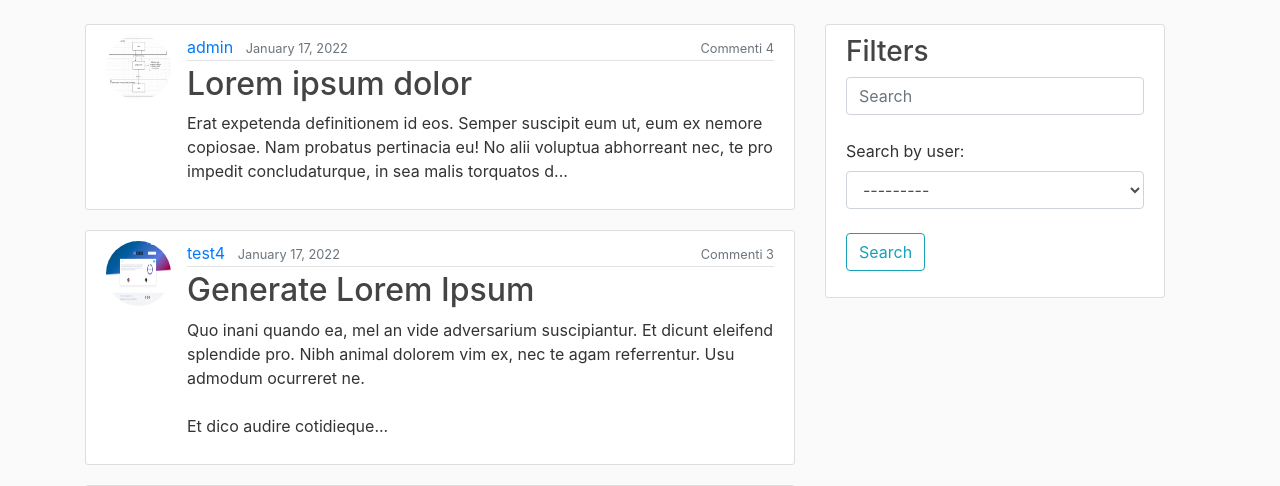
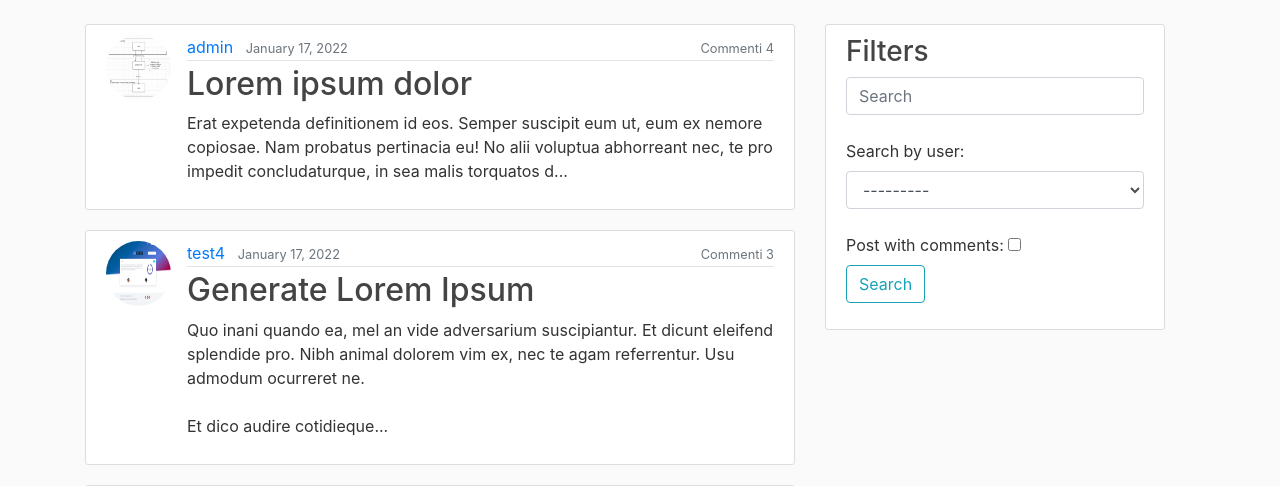
Before and after one commit to CarloTamburrelli/django_blog, a Django app: page / in a window 1280 px wide. Shown: the part 56-542 px from the top of the page. Run offline with Django 4.2, Linux system fonts and the light colour scheme; data comes from the database, SQL or seed files in the repository; some libraries are stand-ins or nearby versions.

Commit message:
added only post with comments filter

```diff
--- a/blog/forms.py
+++ b/blog/forms.py
@@ -10,9 +10,11 @@ class CommentForm(forms.Form):
 class SearchPosts(forms.Form):
 	content = forms.CharField(strip=True, label='', widget=forms.TextInput(attrs={'placeholder': 'Search'}))
 	search_by_user = forms.ModelChoiceField(queryset=User.objects.all())
+	post_with_comments = forms.BooleanField()
 	def __init__(self, *args, **kwargs):
 		super(SearchPosts, self).__init__(*args, **kwargs)
 		self.fields['content'].required = False
+		self.fields['post_with_comments'].required = False
 		self.fields['content'].widget.attrs.update({'class': 'form-control mb-4'})
 		self.fields['search_by_user'].required = False
 		self.fields['search_by_user'].widget.attrs.update({'class': 'form-control mb-4'})
--- a/blog/templates/blog/home.html
+++ b/blog/templates/blog/home.html
@@ -34,15 +34,15 @@
 
       {% for num in page_obj.paginator.page_range %}
         {% if page_obj.number == num %}
-          <a class="btn btn-info mb-4" href="?page={{ num }}{% if request.GET.content %}&content={{request.GET.content}}{% endif %}{% if request.GET.search_by_user %}&search_by_user={{request.GET.search_by_user}}{% endif %}">{{ num }}</a>
+          <a class="btn btn-info mb-4" href="?page={{ num }}{% if request.GET.content %}&content={{request.GET.content}}{% endif %}{% if request.GET.search_by_user %}&search_by_user={{request.GET.search_by_user}}{% endif %}{% if request.GET.post_with_comments %}&post_with_comments={{request.GET.post_with_comments}}{% endif %}">{{ num }}</a>
         {% elif num > page_obj.number|add:'-3' and num < page_obj.number|add:'3' %}
-          <a class="btn btn-outline-info mb-4" href="?page={{ num }}{% if request.GET.content %}&content={{request.GET.content}}{% endif %}{% if request.GET.search_by_user %}&search_by_user={{request.GET.search_by_user}}{% endif %}">{{ num }}</a>
+          <a class="btn btn-outline-info mb-4" href="?page={{ num }}{% if request.GET.content %}&content={{request.GET.content}}{% endif %}{% if request.GET.search_by_user %}&search_by_user={{request.GET.search_by_user}}{% endif %}{% if request.GET.post_with_comments %}&post_with_comments={{request.GET.post_with_comments}}{% endif %}">{{ num }}</a>
         {% endif %}
       {% endfor %}
 
       {% if page_obj.has_next %}
-        <a class="btn btn-outline-info mb-4" href="?page={{ page_obj.next_page_number }}{% if request.GET.content %}&content={{request.GET.content}}{% endif %}{% if request.GET.search_by_user %}&search_by_user={{request.GET.search_by_user}}{% endif %}">Next</a>
-        <a class="btn btn-outline-info mb-4" href="?page={{ page_obj.paginator.num_pages }}{% if request.GET.content %}&content={{request.GET.content}}{% endif %}{% if request.GET.search_by_user %}&search_by_user={{request.GET.search_by_user}}{% endif %}">Last</a>
+        <a class="btn btn-outline-info mb-4" href="?page={{ page_obj.next_page_number }}{% if request.GET.content %}&content={{request.GET.content}}{% endif %}{% if request.GET.search_by_user %}&search_by_user={{request.GET.search_by_user}}{% endif %}{% if request.GET.post_with_comments %}&post_with_comments={{request.GET.post_with_comments}}{% endif %}">Next</a>
+        <a class="btn btn-outline-info mb-4" href="?page={{ page_obj.paginator.num_pages }}{% if request.GET.content %}&content={{request.GET.content}}{% endif %}{% if request.GET.search_by_user %}&search_by_user={{request.GET.search_by_user}}{% endif %}{% if request.GET.post_with_comments %}&post_with_comments={{request.GET.post_with_comments}}{% endif %}">Last</a>
       {% endif %}
 
     {% endif %}
--- a/blog/views.py
+++ b/blog/views.py
@@ -6,7 +6,7 @@ from django.views.generic import (ListView, DetailView, CreateView, UpdateView,
 from django.contrib.auth.mixins import LoginRequiredMixin, UserPassesTestMixin
 from django.contrib.auth.models import User
 from .forms import CommentForm, SearchPosts
-from django.db.models import Q
+from django.db.models import Q, Count
 import logging
 # Get an instance of a logger
 logger = logging.getLogger(__name__)
@@ -27,9 +27,13 @@ class PostListView(ListView):
 	def get_queryset(self):
 		filter_content = self.request.GET.get('content', '')
 		filter_user = self.request.GET.get('search_by_user', None)
+		only_with_comments = self.request.GET.get('post_with_comments', False)
 		new_context = Post.objects.filter(Q(title__icontains=filter_content) | Q(content__icontains=filter_content)).order_by('-date_posted')
 		if (filter_user):
 			new_context = new_context.filter(author = filter_user)
+		if (only_with_comments):
+			new_context = new_context.annotate(comment_count=Count('comment')).filter(comment_count__gt=0)
+
 		return new_context
 
 	def get_context_data(self, **kwargs):
```
